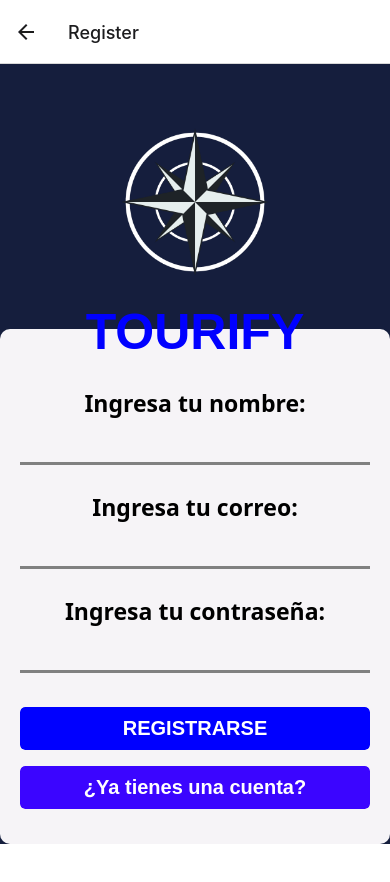
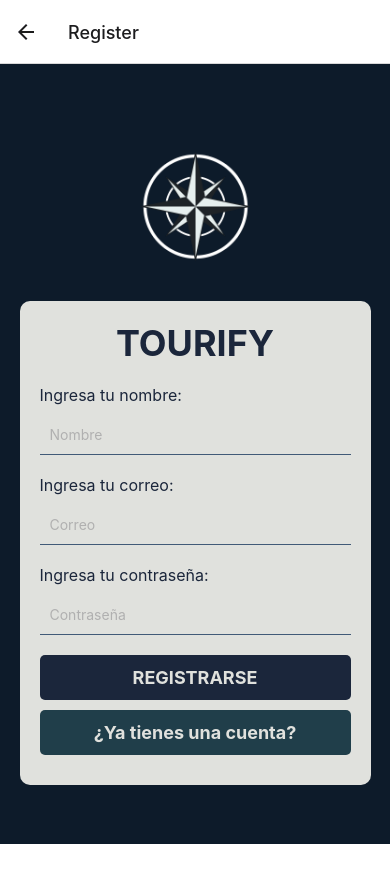
Before and after one commit to tourify-tidbis51m/MobileTourify, a React Native app: screen /Register in a window 390 px wide. Shown: the top 882 px of the page. Built offline with nearby package versions, Linux system fonts and the light colour scheme.

Commit message:
Login y Register bonitos de los cuales estoy muy orgulloso

```diff
--- a/package.json
+++ b/package.json
@@ -21,7 +21,7 @@
     "react-native": "0.74.2",
     "react-native-gesture-handler": "^2.16.2",
     "react-native-reanimated": "~3.10.1",
-    "react-native-safe-area-context": "^4.10.4",
+    "react-native-safe-area-context": "^4.10.1",
     "react-native-screens": "^3.31.1",
     "react-native-vector-icons": "^10.1.0",
     "react-native-web": "~0.19.10"
@@ -29,7 +29,7 @@
   "devDependencies": {
     "@babel/core": "^7.20.0",
     "@types/react": "~18.2.45",
-    "typescript": "^5.1.3"
+    "typescript": "~5.3.3"
   },
   "private": true
 }
--- a/pages/LoginScreen.tsx
+++ b/pages/LoginScreen.tsx
@@ -1,7 +1,7 @@
 import React, { useRef } from 'react';
 import { Animated, TextInput, Text, View, TouchableOpacity, ImageBackground, StyleSheet, Dimensions, Image } from 'react-native';
 
-const { width, height } = Dimensions.get('screen'); //Agarre los objetos de esas madres y lo pase por la dimensión de la solamente la app, no del dispositivo
+const { width, height } = Dimensions.get('screen');
 
 const LoginScreen = ({ navigation }) => {
 
@@ -9,7 +9,7 @@ const LoginScreen = ({ navigation }) => {
 
     const handlePressIn = () => {
         Animated.spring(scaleAnim, {
-            toValue: 1,
+            toValue: 0.95,
             useNativeDriver: true,
         }).start();
     };
@@ -27,9 +27,9 @@ const LoginScreen = ({ navigation }) => {
             <View style={styles.container}>
                 <Text style={styles.labelTitle}>TOURIFY</Text>
                 <Text style={styles.label}>Ingresa tu correo:</Text>
-            <TextInput style={styles.input} />
+                <TextInput style={styles.input} placeholder="Correo" placeholderTextColor="#B0B0B0" />
                 <Text style={styles.label}>Ingresa tu contraseña:</Text>
-            <TextInput style={styles.input} secureTextEntry />
+                <TextInput style={styles.input} placeholder="Contraseña" placeholderTextColor="#B0B0B0" secureTextEntry />
                 <TouchableOpacity
                     onPressIn={handlePressIn}
                     onPressOut={handlePressOut}
@@ -40,13 +40,12 @@ const LoginScreen = ({ navigation }) => {
                     </Animated.View>
                 </TouchableOpacity>
                 <TouchableOpacity
-                onPressIn={handlePressIn}
                     onPress={() => {
                         navigation.navigate('Register')
                     }}
                     style={styles.buttonContainer}
                 >
-                <Animated.View style={[styles.buttonRegister, { transform: [{ scale: scaleAnim }] }]}>
+                    <Animated.View style={[styles.buttonSecondary, { transform: [{ scale: scaleAnim }] }]}>
                         <Text style={styles.buttonText}>¿Todavía no tienes una cuenta?</Text>
                     </Animated.View>
                 </TouchableOpacity>
@@ -56,92 +55,73 @@ const LoginScreen = ({ navigation }) => {
 };
 
 const styles = StyleSheet.create({
+    background: {
+        flex: 1,
+        resizeMode: 'cover',
+        backgroundColor: '#0D1B2A',
+        justifyContent: 'center',
+        alignItems: 'center',
+        width: width,
+        height: height,
+    },
+    logo: {
+        width: width * 0.3,
+        height: height * 0.2,
+        resizeMode: 'contain',
+        marginBottom: 20,
+    },
     container: {
-        backgroundColor: '#F6F4F7',
+        backgroundColor: '#E0E1DD',
         padding: 20,
         borderRadius: 10,
-        color: 'black',
-        gap: 16,
-        height: '66%',
-        width: '100%',
-        position: 'absolute',
-        bottom: 0,
-        display: 'flex',
-        flexDirection: 'column',
-        justifyContent: 'center'
+        width: '90%',
+        alignItems: 'center',
+    },
+    labelTitle: {
+        color: '#1B263B',
+        fontWeight: 'bold',
+        fontSize: 36,
+        marginBottom: 20,
     },
     label: {
-        fontSize: 23,
-        marginBottom: -20,
-        alignItems: 'center',
-        justifyContent: 'center',
-        display: 'flex',
-        flexDirection: 'column',
-        fontFamily: 'system-ui',
-        fontWeight: 'bold',
-        top: -30
+        fontSize: 16,
+        color: '#1B263B',
+        marginBottom: 10,
+        alignSelf: 'flex-start',
     },
     input: {
         height: 40,
-        borderColor: 'gray',
-        marginBottom: 40,
+        borderColor: '#415A77',
+        borderBottomWidth: 1,
+        marginBottom: 20,
         paddingHorizontal: 10,
-        borderBottomWidth: 3,
+        width: '100%',
+        color: '#1B263B',
+    },
+    buttonContainer: {
+        width: '100%',
+        marginBottom: 10,
     },
     button: {
-        backgroundColor: 'blue',
-        paddingVertical: 10,
-        paddingHorizontal: 20,
+        backgroundColor: '#1B263B',
+        paddingVertical: 12,
+        paddingHorizontal: 25,
         borderRadius: 5,
         alignItems: 'center',
     },
-    buttonRegister: {
-        backgroundColor: '#3B05FF',
-        paddingVertical: 10,
-        paddingHorizontal: 20,
+    buttonSecondary: {
+        backgroundColor: '#203e4a',
+        paddingVertical: 12,
+        paddingHorizontal: 25,
         borderRadius: 5,
         alignItems: 'center',
     },
     buttonText: {
-        color: 'white',
+        color: '#E0E1DD',
         fontWeight: 'bold',
-        fontFamily: 'Sans-Serif, Lucida Sans',
-        fontSize: 20,
-    },
-    buttonContainer: {
-        borderRadius: 5,
-        overflow: 'hidden',
-        top: -22
-    },
-    labelTitle: {
-        color: 'blue',
-        fontWeight: 'bold',
-        fontFamily: 'Sans-Serif, Lucida Sans',
-        fontSize: 50,
-        justifyContent: 'center',
-        display: 'flex',
-        top: -40,
-        bottom: 10
-    },
-    background: {
-        flex: 1,
-        resizeMode: 'repeat',
-        backgroundColor: '#151E3D',
-        justifyContent: 'center',
+        fontSize: 18,
         alignItems: 'center',
-        position: 'relative',
-        width: width,
-        height: height,
-
-    },
-    logo: {
-        width: width * .4,
-        height: height * .4,
-        resizeMode: 'center',
-        position: 'absolute',
-        justifyContent: 'center',
-        alignItems: 'center',
-        top: "-4%",
+        textAlign: 'center',
     },
 });
 
--- a/pages/RegisterScreen.tsx
+++ b/pages/RegisterScreen.tsx
@@ -8,7 +8,7 @@ const RegisterScreen = ({ navigation }) => {
 
   const handlePressIn = () => {
     Animated.spring(scaleAnim, {
-      toValue: 1,
+      toValue: 0.95,
       useNativeDriver: true,
     }).start();
   };
@@ -26,11 +26,11 @@ const RegisterScreen = ({ navigation }) => {
       <View style={styles.container}>
         <Text style={styles.labelTitle}>TOURIFY</Text>
         <Text style={styles.label}>Ingresa tu nombre:</Text>
-        <TextInput style={styles.input} />
+        <TextInput style={styles.input} placeholder="Nombre" placeholderTextColor="#B0B0B0" />
         <Text style={styles.label}>Ingresa tu correo:</Text>
-        <TextInput style={styles.input} />
+        <TextInput style={styles.input} placeholder="Correo" placeholderTextColor="#B0B0B0" />
         <Text style={styles.label}>Ingresa tu contraseña:</Text>
-        <TextInput style={styles.input} secureTextEntry />
+        <TextInput style={styles.input} placeholder="Contraseña" placeholderTextColor="#B0B0B0" secureTextEntry />
         <TouchableOpacity
           onPressIn={handlePressIn}
           onPressOut={handlePressOut}
@@ -41,13 +41,12 @@ const RegisterScreen = ({ navigation }) => {
           </Animated.View>
         </TouchableOpacity>
         <TouchableOpacity
-          onPressIn={handlePressIn}
           onPress={() => {
             navigation.navigate('Login');
           }}
           style={styles.buttonContainer}
         >
-                <Animated.View style={[styles.buttonRegister, { transform: [{ scale: scaleAnim }] }]}>
+          <Animated.View style={[styles.buttonSecondary, { transform: [{ scale: scaleAnim }] }]}>
             <Text style={styles.buttonText}>¿Ya tienes una cuenta?</Text>
           </Animated.View>
         </TouchableOpacity>
@@ -59,92 +58,71 @@ const RegisterScreen = ({ navigation }) => {
 const styles = StyleSheet.create({
   background: {
     flex: 1,
-    resizeMode: 'repeat',
-    backgroundColor: '#151E3D',
+    resizeMode: 'cover',
+    backgroundColor: '#0D1B2A',
     justifyContent: 'center',
     alignItems: 'center',
-    position: 'relative',
     width: width,
     height: height,
-
   },
   logo: {
-    width: width * .4,
-    height: height * .4,
-    resizeMode: 'center',
-    position: 'absolute',
-    justifyContent: 'center',
-    alignItems: 'center',
-    top: "-4%",
+    width: width * 0.3,
+    height: height * 0.2,
+    resizeMode: 'contain',
+    marginBottom: 10,
   },
   container: {
-  backgroundColor: '#F6F4F7',
+    backgroundColor: '#E0E1DD',
     padding: 20,
     borderRadius: 10,
-  color: 'black',
-  gap: 16,
-  height: '66%',
-  width: '100%',
-  position: 'absolute',
-  bottom: 0,
-  display: 'flex',
-  flexDirection: 'column',
-  justifyContent: 'center'
+    width: '90%',
+    alignItems: 'center',
+  },
+  labelTitle: {
+    color: '#1B263B',
+    fontWeight: 'bold',
+    fontSize: 36,
+    marginBottom: 20,
   },
   label: {
-  fontSize: 23,
-  marginBottom: -20,
-  alignItems: 'center',
-  justifyContent: 'center',
-  display: 'flex',
-  flexDirection: 'column',
-  fontFamily: 'system-ui',
-  fontWeight: 'bold',
-  top: -30
+    fontSize: 16,
+    color: '#1B263B',
+    marginBottom: 10,
+    alignSelf: 'flex-start',
   },
   input: {
     height: 40,
-  borderColor: 'gray',
-  marginBottom: 40,
+    borderColor: '#415A77',
+    borderBottomWidth: 1,
+    marginBottom: 20,
     paddingHorizontal: 10,
-  borderBottomWidth: 3,
+    width: '100%',
+    color: '#1B263B',
+  },
+  buttonContainer: {
+    width: '100%',
+    marginBottom: 10,
   },
   button: {
-  backgroundColor: 'blue',
-  paddingVertical: 10,
-  paddingHorizontal: 20,
+    backgroundColor: '#1B263B',
+    paddingVertical: 12,
+    paddingHorizontal: 25,
     borderRadius: 5,
     alignItems: 'center',
   },
-buttonRegister: {
-  backgroundColor: '#3B05FF',
-  paddingVertical: 10,
-  paddingHorizontal: 20,
+  buttonSecondary: {
+    backgroundColor: '#203e4a',
+    paddingVertical: 12,
+    paddingHorizontal: 25,
     borderRadius: 5,
     alignItems: 'center',
   },
   buttonText: {
-  color: 'white',
+    color: '#E0E1DD',
     fontWeight: 'bold',
-  fontFamily: 'Sans-Serif, Lucida Sans',
-  fontSize: 20,
+    fontSize: 18,
+    textAlign: 'center',
   },
-buttonContainer: {
-  borderRadius: 5,
-  overflow: 'hidden',
-  top: -22
-},
-labelTitle: {
-  color: 'blue',
-  fontWeight: 'bold',
-  fontFamily: 'Sans-Serif, Lucida Sans',
-  fontSize: 50,
-  justifyContent: 'center',
-  display: 'flex',
-  top: -40,
-  bottom: 10
-}
 });
 
-
 export default RegisterScreen;
```
Also changed, not shown: 1 other file (tests, documents, lock files or other folders). Lines whose indentation alone changed are shown as unchanged.
